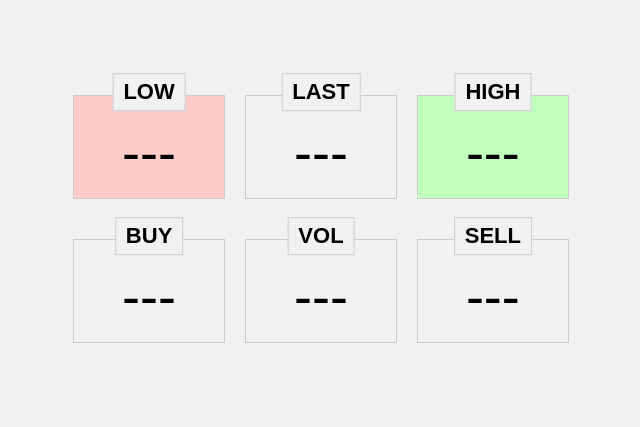
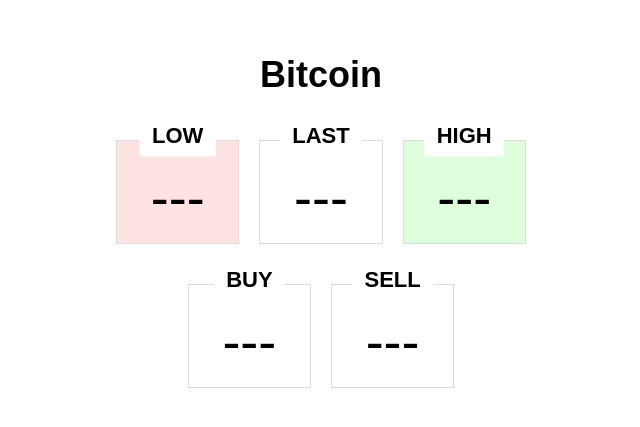
Before and after one commit to DouglasAmarelo/bitcoin, a plain HTML site: page bit.html in a window 1280 px wide. Shown: the part 181-608 px from the top of the page, without its empty margins (319-959 px from the left). Drawn offline with nearby package versions, Linux system fonts and the light colour scheme; no server answers.

Commit message:
melhorias

```diff
--- a/bit.html
+++ b/bit.html
@@ -21,14 +21,14 @@
 
 		.main {
 			align-items: center;
-			background-color: #f1f1f1;
+			background-color: #fff;
 			display: flex;
 			flex-wrap: wrap;
 			font-family: Arial, Helvetica, sans-serif;
 			justify-content: center;
 			margin: 0 auto;
 			min-height: 100vh;
-			padding: 2em;
+			padding: 1em;
 			text-align: center;
 		}
 
@@ -38,10 +38,11 @@
 		}
 
 		ul {
+			align-items: center;
 			display: flex;
-			/* font-size: 32px; */
+			flex-wrap: wrap;
 			font-size: 3em;
-			flex-wrap: wrap;
+			justify-content: center;
 			list-style: none;
 			margin: 0 auto;
 			padding: 0;
@@ -49,7 +50,7 @@
 		}
 
 		li {
-			border: 1px solid #ccc;
+			border: 1px solid rgb(220, 220, 220);
 			display: inline-block;
 			margin: 20px 10px 20px 10px;
 			padding: 25px 5px 15px 5px;
@@ -67,8 +68,8 @@
 		}
 
 		li b {
-			background-color: #f1f1f1;
-			border: 1px solid #ccc;
+			background-color: #fff;
+			border: 2px solid #fff;
 			display: block;
 			font-size: 22px;
 			padding: 5px 10px;
@@ -76,7 +77,7 @@
 			right: 50%;
 			text-transform: uppercase;
 			top: 0;
-			transform: translate(50%, -60%);
+			transform: translate(50%, -62%);
 		}
 
 		.updated { background-color: rgb(255, 255, 81); }
@@ -86,17 +87,24 @@
 			visibility: hidden;
 		}
 
-		.data-high { background-color: rgb(192, 255, 189); }
+		.data-high { background-color: rgb(221, 255, 219); }
 
-		.data-low { background-color: rgb(255, 204, 204); }
+		.data-low { background-color: rgb(255, 226, 226); }
+
+		@media (max-width: 490px) {
+			.data-buy,
+			.data-sell {
+				display: none;
+			}
+		}
 	</style>
 </head>
 <body>
 
 	<div class="main">
-		<!-- <h1>Bitcoin</h1> -->
 
 		<div id="show-data">
+			<h1>Bitcoin</h1>
 			<ul>
 				<li class="data-low">
 					<b>low</b>
@@ -115,7 +123,7 @@
 					<b>buy</b>
 					<span> --- </span>
 				</li>
-				<li class="data-vol">
+				<li class="data-vol hide">
 					<b>vol</b>
 					<span> --- </span>
 				</li>
```
